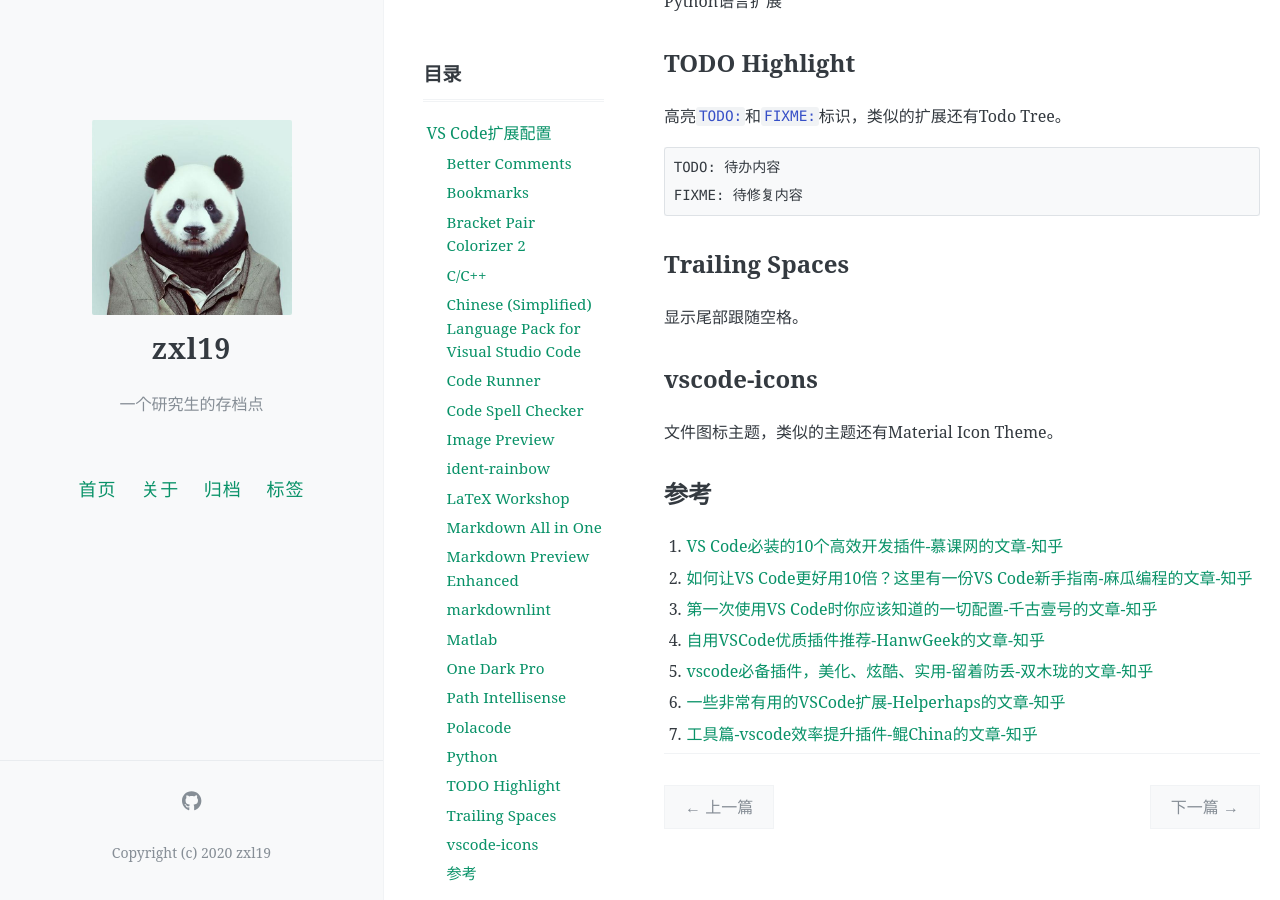
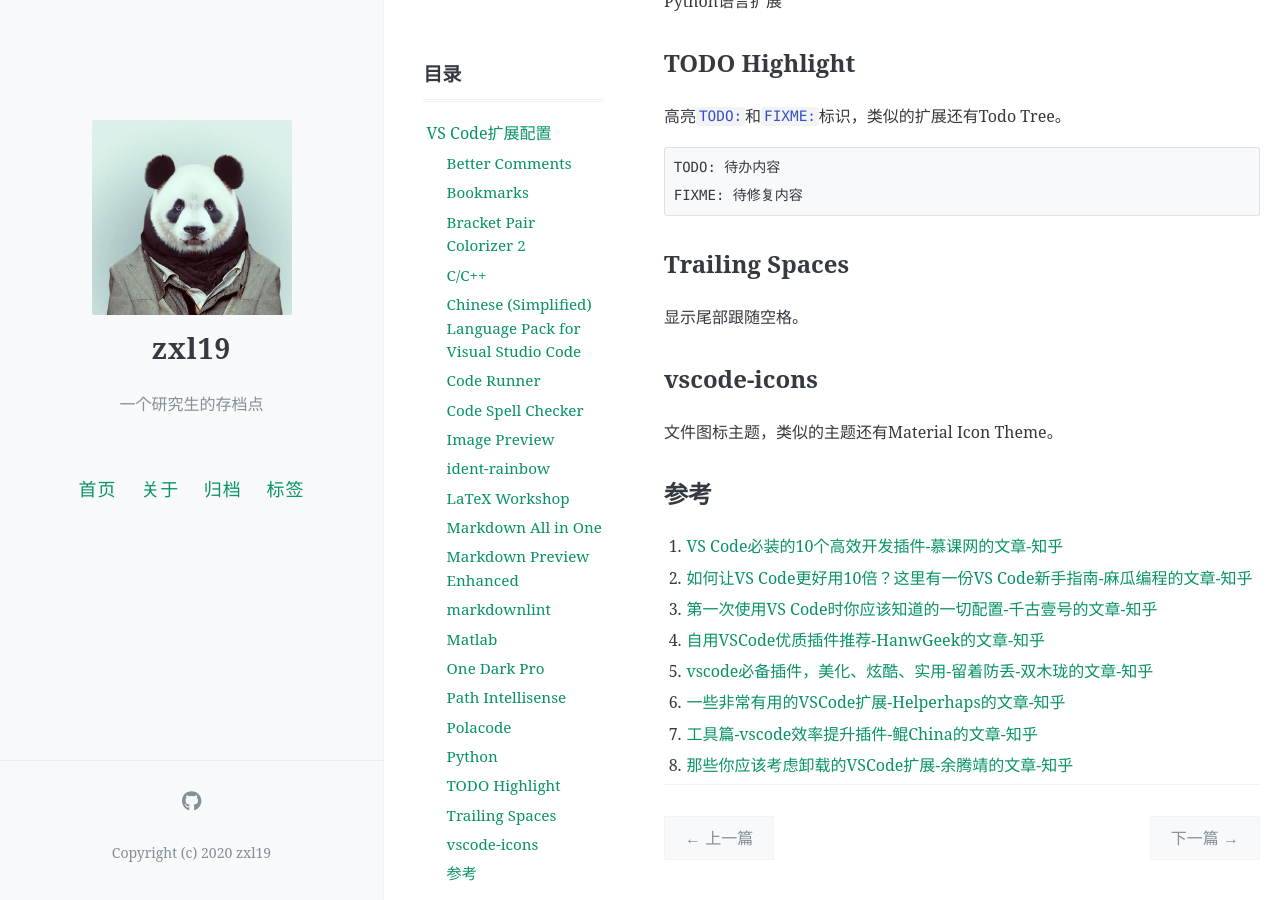
Before and after one commit to zxl19/zxl19.github.io, a Jekyll site: the page built from _posts/2020-06-03-VSCode-extension.md, in a window 1280 px wide and 900 px high, scrolled down 2665 px. Built offline with Jekyll 4.4.1, drawn with Linux system fonts in a browser that asks for light colours; comment, search, counter and statistics services are not loaded.

Commit message:
Update 2020-06-03-VSCode-extension.md

```diff
--- a/_posts/2020-06-03-VSCode-extension.md
+++ b/_posts/2020-06-03-VSCode-extension.md
@@ -128,3 +128,4 @@ FIXME: 待修复内容
 5. [vscode必备插件，美化、炫酷、实用-留着防丢-双木珑的文章-知乎](https://zhuanlan.zhihu.com/p/112016680)
 6. [一些非常有用的VSCode扩展-Helperhaps的文章-知乎](https://zhuanlan.zhihu.com/p/29553584)
 7. [工具篇-vscode效率提升插件-鲲China的文章-知乎](https://zhuanlan.zhihu.com/p/73452541)
+8. [那些你应该考虑卸载的VSCode扩展-余腾靖的文章-知乎](https://zhuanlan.zhihu.com/p/125773296)
```
